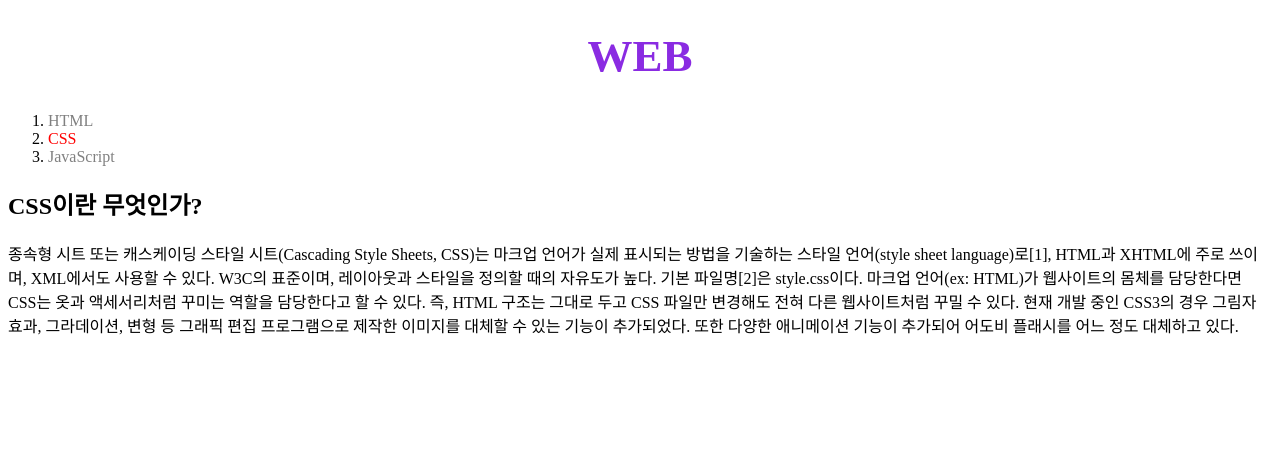
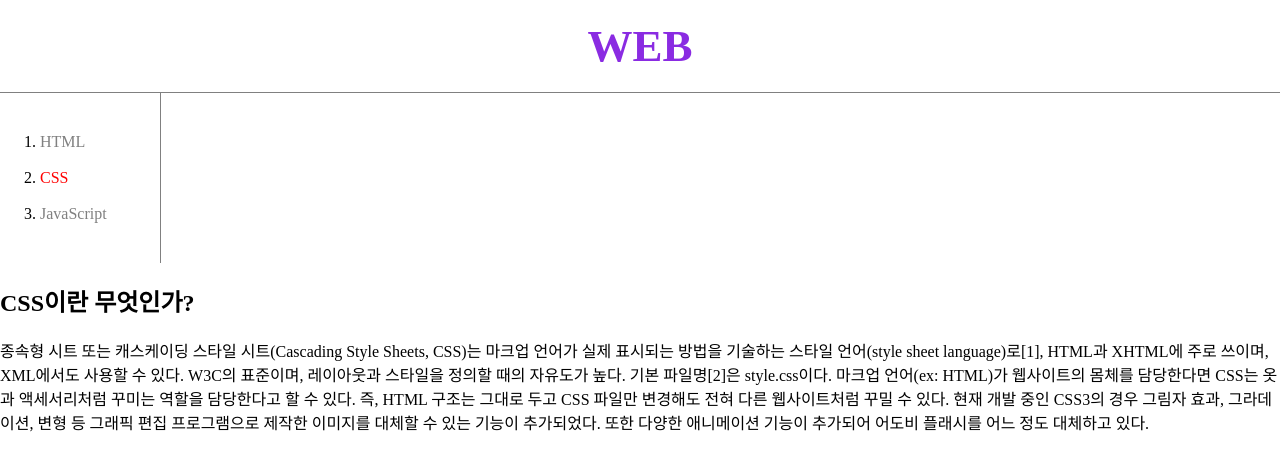
Before and after one commit to kimseonj/web-site, a plain HTML site: page 2.html in a window 1280 px wide. Drawn offline with Linux system fonts and the light colour scheme.

Commit message:
css_boxmodel

```diff
--- a/2.html
+++ b/2.html
@@ -17,8 +17,19 @@
         }
         h1 {
             font-size: 45px;
-
             text-align: center;
+            border-bottom:1px solid gray;
+            margin:0;
+            padding:20px;
+        }
+        ol {
+            border-right:1px solid gray;
+            width:80px;
+            margin:0;
+            padding:40px;
+        }
+        body {
+            margin:0px;
         }
     </style>
 </head>
@@ -26,7 +37,9 @@
     <h1><a href="index.html" style="color:blueviolet;">WEB</a></h1>
     <ol>
         <li><a href="1.html" class="saw">HTML</a></li>
+        <br>
         <li><a href="2.html" class="saw" id="active">CSS</a></li>
+        <br>
         <li><a href="3.html" class="saw">JavaScript</a></li>
     </ol>
 
```
